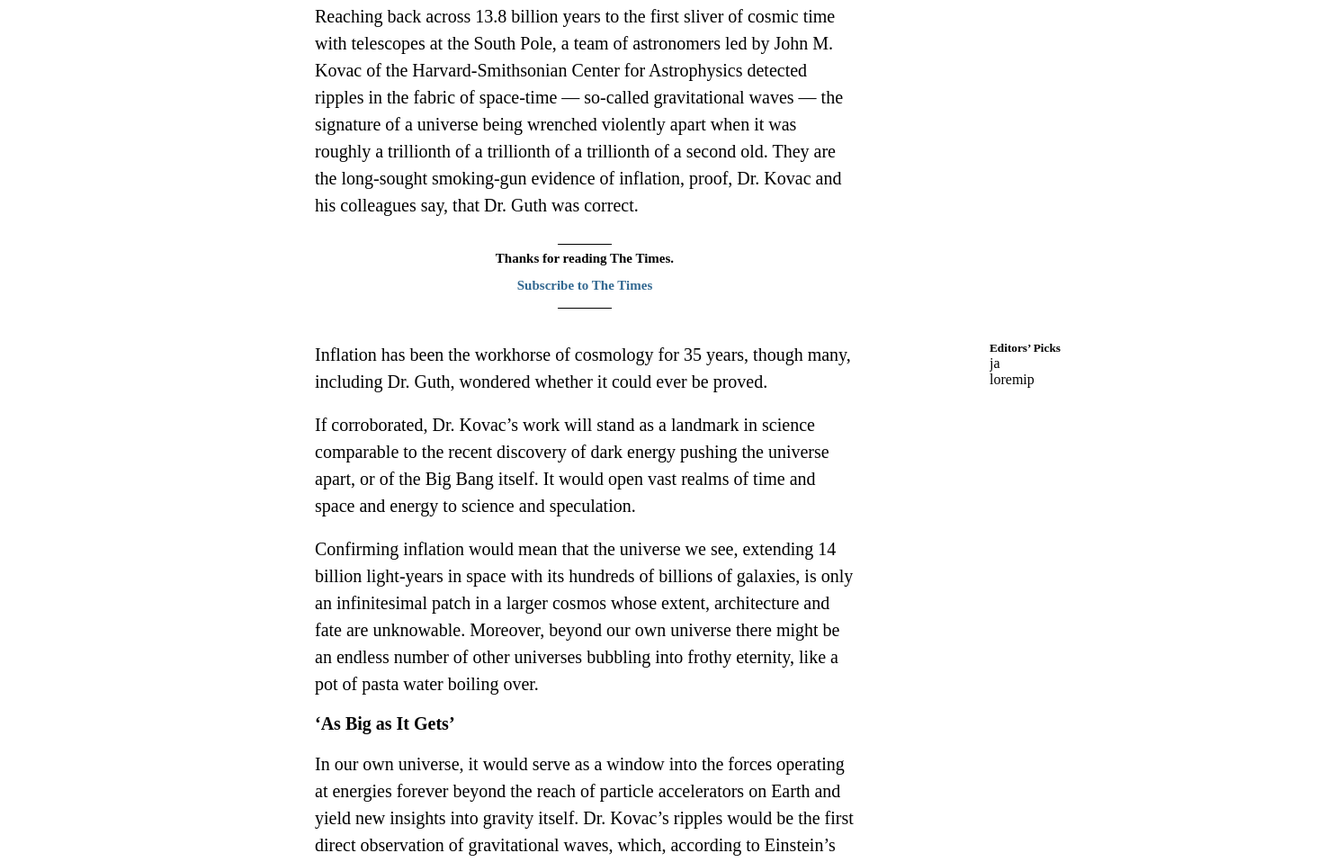
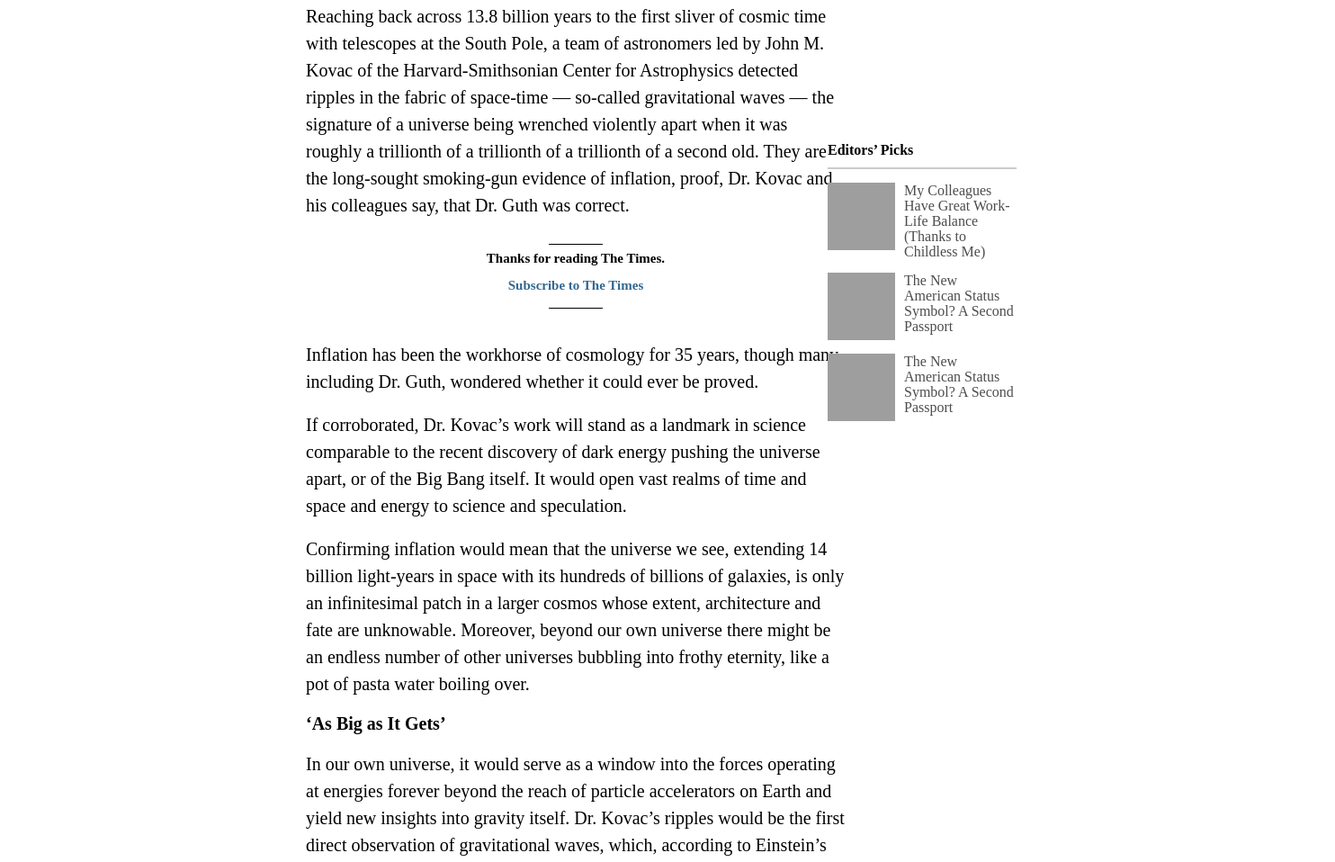
Before and after one commit to AlanSoto31/New-York-Times, a plain HTML site: page index.html in a window 1280 px wide. Shown: the part 1742-2700 px from the top of the page at 90% size, 1484 px wide, since content can reach past the window. Drawn offline with Linux system fonts and the light colour scheme; grey boxes are pictures that could not be loaded; a web font is replaced by a local one.

Commit message:
aside section

```diff
--- a/index.html
+++ b/index.html
@@ -37,7 +37,10 @@
 			<img src="guy.jpg" alt="" class="main-image">
 		</div>
 		<p class="text-main-img">Alan Guth was one of the first physicists to hypothesize the existence of inflation, which explains how the <br>universe expanded so  uniformly and so quickly in the instant after the Big Bang 13.8 billion years ago.<small>Rick <br> Friedman for The New York Times</small></p>
-    </section>
+	</section>
+
+
+
        <!-- Text section -->
        <div class="icon-title">
     <h5>By Dennis Overbye</h5>
@@ -98,17 +101,6 @@ On Monday, Dr. Guth’s starship came in. Radio astronomers reported that they h
 	</div>
 <br>
 	<!-- Aside Bar here -->
-
-<aside>
-	<h5>Editors’ Picks</h5>
-	<ul>
-		<li>ja</li>
-	<li>loremip
-	</li>
-	</ul>
-
-</aside>
-
 <p>
 	Inflation has been the workhorse of cosmology for 35 years, though many, including Dr. Guth, wondered whether it could ever be proved.
 </p>
@@ -146,6 +138,23 @@ Marc Kamionkowski of Johns Hopkins University, an early-universe expert who was
 </p>
 <br>
 </article>
+
+<aside class="aside-section">
+	<h4>Editors’ Picks</h4>
+	<hr class="aside-hr">
+	<div class="aside-images-container">
+		<img class="aside-images"src="https://static01.nyt.com/images/2020/08/23/business/23workfriend-art/23workfriend-art-square640-v2.jpg?quality=75&auto=webp&disable=upscale&width=350" alt="">
+		<p class="aside-text">My Colleagues Have Great Work-Life Balance (Thanks to Childless Me)</p>
+	</div>
+	<div class="aside-images-container">
+		<img class="aside-images" src="https://static01.nyt.com/images/2020/08/20/fashion/00SECONDPASSPORT/00SECONDPASSPORT-square640.jpg?quality=75&auto=webp&disable=upscale&width=350" alt="">
+		<p class="aside-text">The New American Status Symbol? A Second Passport</p>
+	</div>
+	<div class="aside-images-container">
+		<img class="aside-images" src="https://static01.nyt.com/images/2020/09/06/books/review/09Meacham/09Meacham-square640.jpg?quality=75&auto=webp&disable=upscale&width=350" alt="">
+		<p class="aside-text">The New American Status Symbol? A Second Passport</p>
+	</div>
+</aside>
 
 
 
@@ -333,5 +342,7 @@ Marc Kamionkowski of Johns Hopkins University, an early-universe expert who was
 
 
 
+
+
 </body>
 </html>
--- a/style.css
+++ b/style.css
@@ -8,7 +8,7 @@
 
 hr {
     border-style: solid;
-    border-width: 1px;
+    border-width: .2px;
 }
 
 .nav-container {
@@ -210,18 +210,15 @@ hr {
 
 .main-prg  {
     width: 600px;
-    justify-content: center;
+    margin: auto;
     text-align: left;
     margin-top: 200px;
-    margin-left: 350px;
 }
 
 .main-prg p {
 line-height: 30px;
     font-size: 20px;
     font-family:"times new roman";
-
-
 }
 
 .main-prg h4 {
@@ -229,13 +226,50 @@ line-height: 30px;
     font-weight: bold;
 }
 
-aside {
-    width: 30%;
-    float: right;
-  overflow: auto;
-  margin-left: 750px;
-  position: absolute;
+
+
+
+
+
+
+
+.aside-section {
+    width: 210px;
+    position: absolute;
+    top: 1900px;
+    right: 150px;
 }
+
+.aside-section h4 {
+    margin-bottom: 10px;
+}
+
+.aside-images {
+    width: 75px;
+    height: 75px;
+    float: left;
+    margin-right: 10px;;
+}
+
+.aside-text {
+    font-size: 16px;
+    line-height: 17px;
+    opacity: .7;
+}
+
+.aside-images-container {
+    display: block;
+    overflow: auto;
+    margin: 15px 0;
+}
+
+.aside-hr {
+    opacity: .2;
+}
+
+
+
+
 
 
 .p-side p{
```
